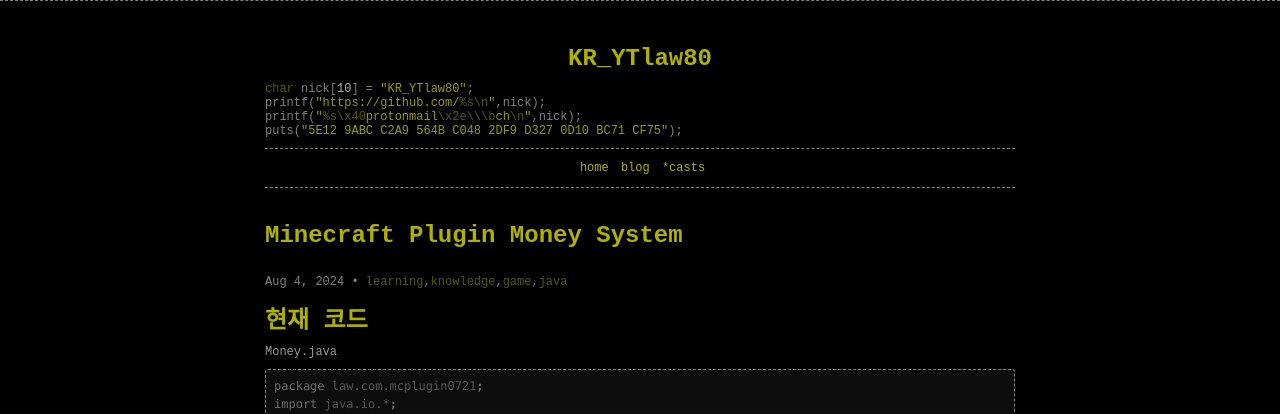
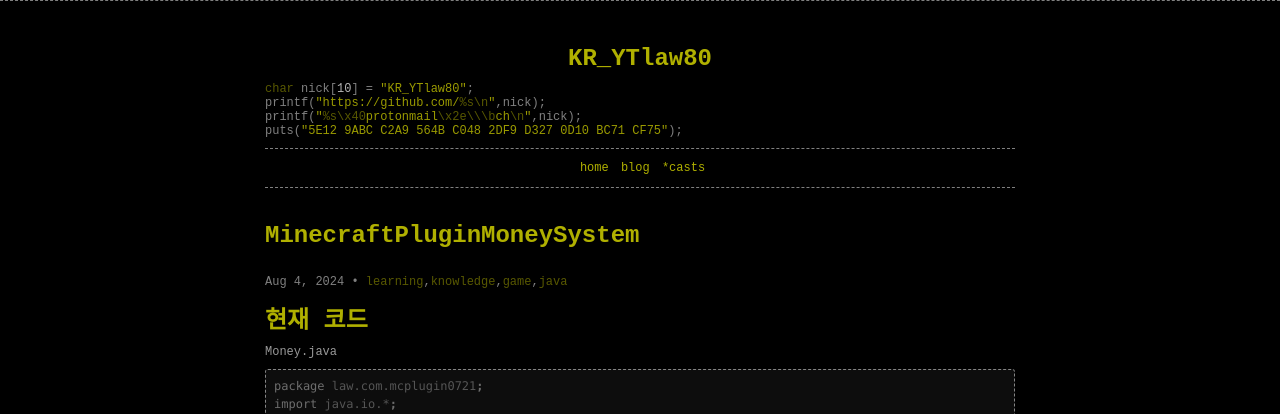
Before and after one commit to YTlaw80/blog, a Jekyll site: the page built from _posts/2024/2024-08-04-MoneyPlugin.md, in a window 1280 px wide. Shown: the top 414 px of the page. Built offline with Jekyll 4.4.1, drawn with Linux system fonts in a browser that asks for light colours; comment, search, counter and statistics services are not loaded.

Commit message:
MoneySysPost

```diff
--- a/_posts/2024/2024-08-04-MoneyPlugin.md
+++ b/_posts/2024/2024-08-04-MoneyPlugin.md
@@ -1,6 +1,6 @@
 ---
 layout: post
-title:	"Minecraft Plugin Money System"
+title:	"MinecraftPluginMoneySystem"
 date:	2024-08-04 09:29:24
 categories:
     - blog
```
